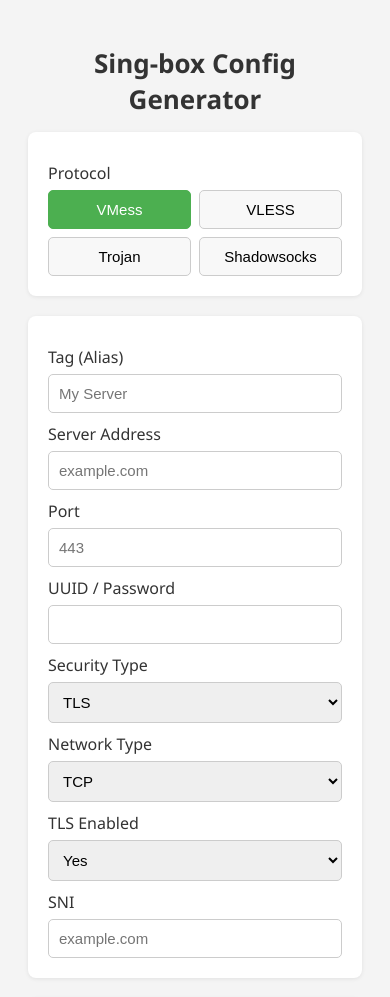
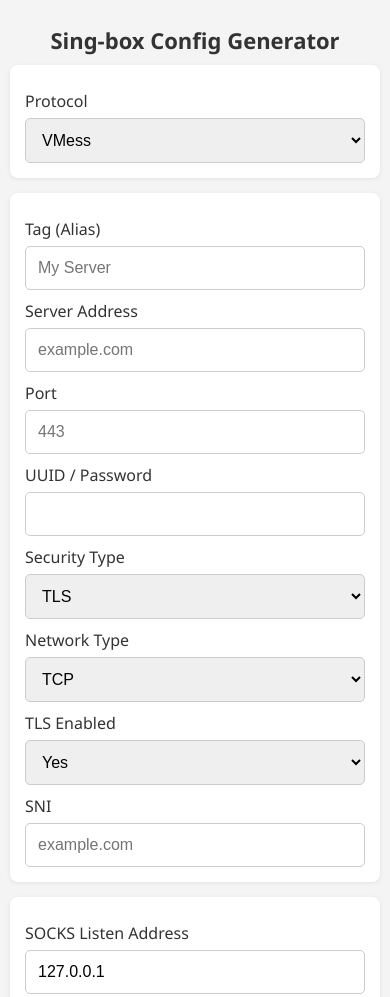
Before and after one commit to Nikolat27/singbox_config_generator, a plain HTML site: page index.html in a window 390 px wide. Shown: the top 997 px of the page. Drawn offline with Linux system fonts and the light colour scheme.

Commit message:
Turned buttons to dropdown + Made it responsive

```diff
--- a/index.html
+++ b/index.html
@@ -2,6 +2,7 @@
 <html lang="en">
     <head>
         <meta charset="UTF-8" />
+        <meta name="viewport" content="width=device-width, initial-scale=1.0" />
         <title>Sing-box Config Generator</title>
         <script src="jquery.min.js"></script>
         <link rel="stylesheet" href="styles.css" />
@@ -12,12 +13,12 @@
 
         <div class="section">
             <label>Protocol</label>
-            <div class="protocols" id="protoSelect">
-                <button data-proto="vmess" class="active">VMess</button>
-                <button data-proto="vless">VLESS</button>
-                <button data-proto="trojan">Trojan</button>
-                <button data-proto="shadowsocks">Shadowsocks</button>
-            </div>
+            <select id="protoSelect">
+                <option value="vmess">VMess</option>
+                <option value="vless">VLESS</option>
+                <option value="trojan">Trojan</option>
+                <option value="shadowsocks">Shadowsocks</option>
+            </select>
         </div>
 
         <div class="section">
--- a/script.js
+++ b/script.js
@@ -5,10 +5,8 @@ if (typeof jQuery === 'undefined') {
     $(document).ready(function() {
     let proto = "vmess";
 
-                    $("#protoSelect").on("click", "button", function () {
-                    proto = $(this).data("proto");
-                    $("#protoSelect button").removeClass("active");
-                    $(this).addClass("active");
+                    $("#protoSelect").change(function () {
+                    proto = $(this).val();
 
                     if (proto === "shadowsocks") {
                         $("#ssMethodSection").show();
@@ -213,8 +211,7 @@ if (typeof jQuery === 'undefined') {
 
         // Reset protocol selection to VMess
         proto = "vmess";
-        $("#protoSelect button").removeClass("active");
-        $("#protoSelect button[data-proto='vmess']").addClass("active");
+        $("#protoSelect").val("vmess");
 
         // Show TLS section and hide other sections
         $("#tlsSection").show();
--- a/styles.css
+++ b/styles.css
@@ -4,6 +4,8 @@ body {
     padding: 20px;
     font-size: 16px;
     color: #333;
+    margin: 0;
+    min-height: 100vh;
 }
 
 h1 {
@@ -13,12 +15,30 @@ h1 {
     color: #333;
 }
 
+@media (max-width: 768px) {
+    h1 {
+        font-size: 22px;
+        margin-bottom: 10px;
+    }
+}
+
 .section {
     background: #fff;
     padding: 20px;
     margin-bottom: 20px;
     border-radius: 8px;
     box-shadow: 0 1px 4px rgba(0, 0, 0, 0.08);
+}
+
+@media (max-width: 768px) {
+    body {
+        padding: 10px;
+    }
+
+    .section {
+        padding: 15px;
+        margin-bottom: 15px;
+    }
 }
 
 label {
@@ -41,6 +61,16 @@ textarea {
     transition: 0.2s;
 }
 
+@media (max-width: 768px) {
+    input,
+    select,
+    button,
+    textarea {
+        padding: 12px;
+        font-size: 16px; /* Prevents zoom on iOS */
+    }
+}
+
 input:focus,
 select:focus,
 textarea:focus {
@@ -48,33 +78,7 @@ textarea:focus {
     box-shadow: 0 0 0 2px rgba(76, 175, 80, 0.2);
 }
 
-.protocols {
-    display: flex;
-    flex-wrap: wrap;
-    gap: 8px;
-}
-
-.protocols button {
-    flex: 1;
-    min-width: 100px;
-    padding: 10px;
-    font-size: 15px;
-    border: 1px solid #ccc;
-    background: #f8f8f8;
-    cursor: pointer;
-    border-radius: 5px;
-    transition: 0.2s;
-}
-
-.protocols button:hover {
-    background: #e8e8e8;
-}
-
-.protocols button.active {
-    background: #4caf50;
-    color: #fff;
-    border-color: #4caf50;
-}
+/* Protocol dropdown styling - removed button-specific styles since we're using a select element now */
 
 textarea {
     height: 220px;
@@ -83,10 +87,29 @@ textarea {
     resize: vertical;
 }
 
+@media (max-width: 768px) {
+    textarea {
+        height: 180px;
+        font-size: 13px;
+    }
+}
+
 .btn-row {
     display: flex;
     gap: 10px;
     flex-wrap: wrap;
+}
+
+@media (max-width: 768px) {
+    .btn-row {
+        flex-direction: column;
+        gap: 8px;
+    }
+
+    .btn-row button {
+        flex: none;
+        width: 100%;
+    }
 }
 
 .btn-row button {
```
